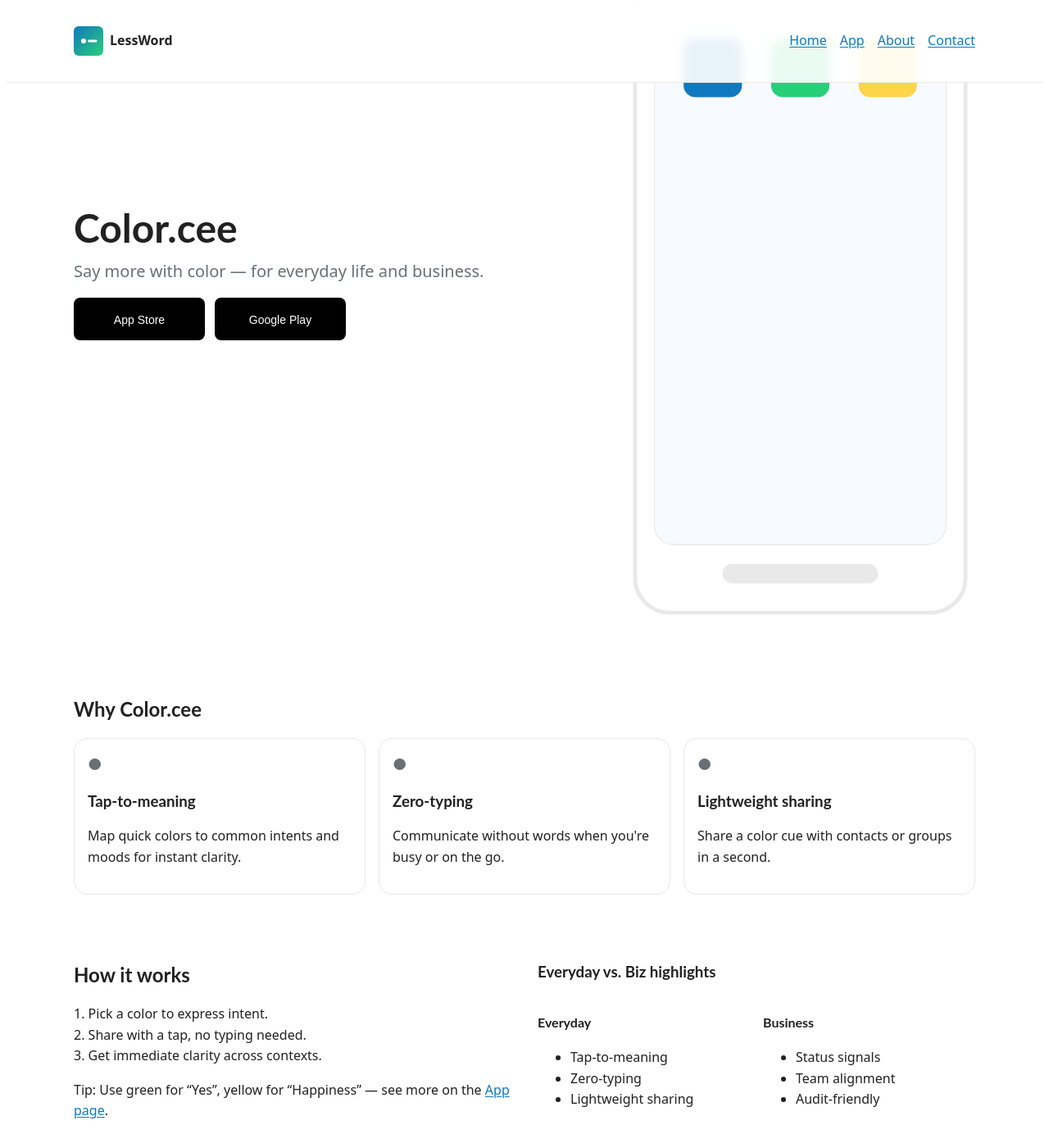
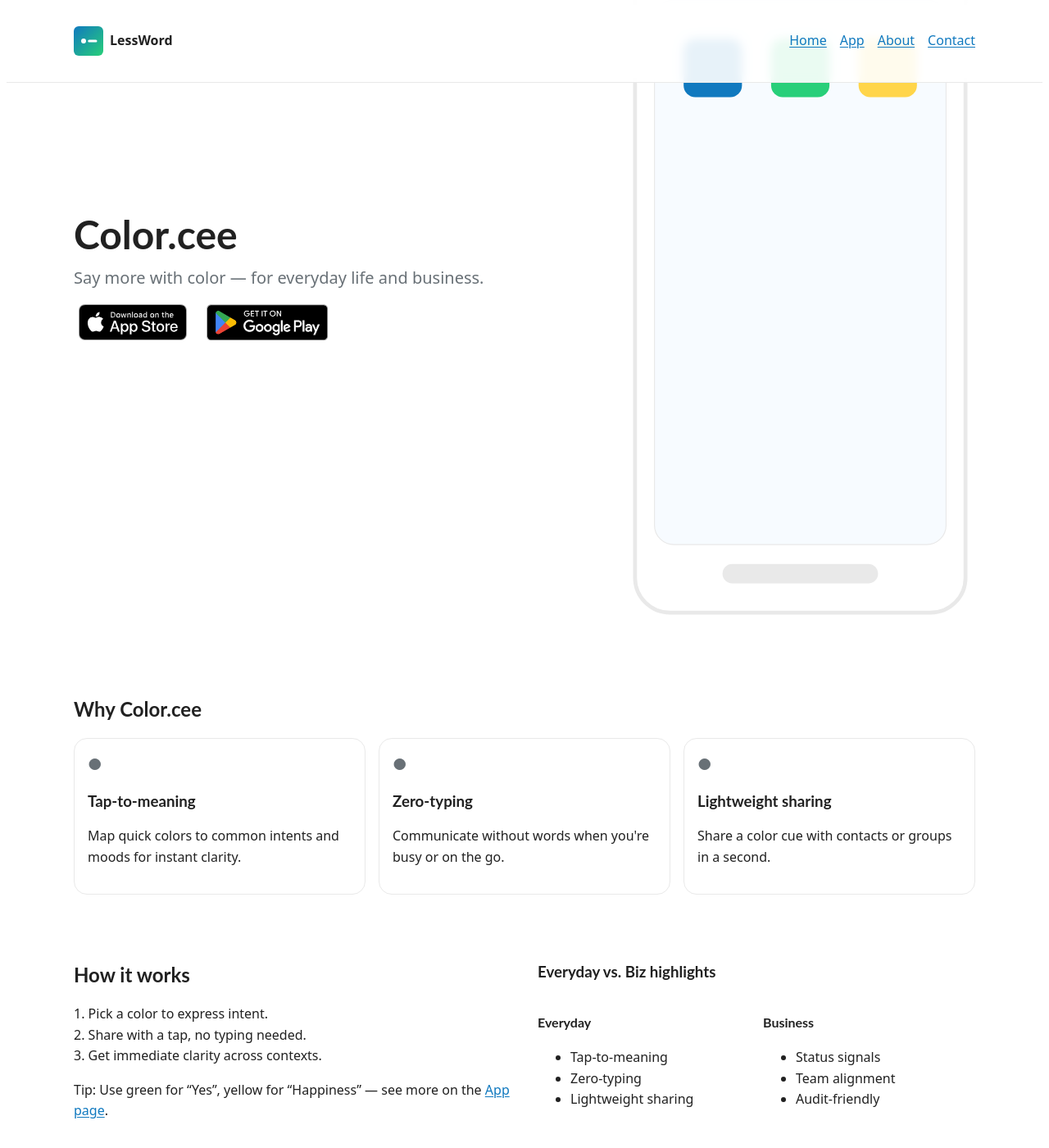
Before and after one commit to normanholz/colorcee-site, a Jekyll site: the page built from index.md, in a window 1280 px wide and 1400 px high, scrolled down 236 px. Shown: the whole window at 82% size. Built offline with Jekyll 4.4.1, drawn with Linux system fonts in a browser that asks for light colours.

Commit message:
fix app store badges

```diff
--- a/_config.yml
+++ b/_config.yml
@@ -15,6 +15,14 @@ plugins:
   - jekyll-seo-tag
   - jekyll-sitemap
   - jekyll-feed
+
+# Store Badges
+ios_app_id: "1234567890"         # your Apple App ID (numeric)
+android_package: "com.example.app" # your Play package name
+badge_locale: "en-US"             # Apple badge locale (e.g., de-DE, en-US)
+google_badge_locale: "en"         # Google badge locale code (e.g., de, en)
+#apple_affiliate_token: ""         # optional: Apple affiliate ?at= token
+#utm_campaign: "website-badge"     # optional: for Play referrer UTM
 
 # SCSS Configuration
 sass:
--- a/_includes/store-badges.html
+++ b/_includes/store-badges.html
@@ -1,8 +1,29 @@
-<div class="store-badges">
-  <a href="#" target="_blank" rel="noopener" aria-label="Download on the App Store">
-    <img src="{{ '/assets/img/app-store-badge.svg' | relative_url }}" width="160" height="52" alt="App Store badge">
-  </a>
-  <a href="#" target="_blank" rel="noopener" aria-label="Get it on Google Play">
-    <img src="{{ '/assets/img/google-play-badge.svg' | relative_url }}" width="160" height="52" alt="Google Play badge">
-  </a>
+<div class="store-badges" role="group" aria-label="Download the app">
+    <!-- App Store -->
+    <a
+            class="badge badge--apple"
+            href="https://apps.apple.com/app/id{{ site.ios_app_id }}{% if site.apple_affiliate_token and site.apple_affiliate_token != '' %}?at={{ site.apple_affiliate_token }}{% endif %}"
+            target="_blank" rel="noopener"
+            aria-label="Download on the App Store"
+    >
+        <img
+                src="{{ '/assets/img/badges/app-store/en.svg' | relative_url }}"
+                alt="Download on the App Store"
+                height="44" loading="lazy"
+        />
+    </a>
+
+    <!-- Google Play -->
+    <a
+            class="badge badge--google"
+            href="https://play.google.com/store/apps/details?id={{ site.android_package }}{% if site.utm_campaign %}&referrer=utm_source%3Dwebsite%26utm_medium%3Dbadge%26utm_campaign%3D{{ site.utm_campaign | uri_escape }}{% endif %}"
+            target="_blank" rel="noopener"
+            aria-label="Get it on Google Play"
+    >
+        <img
+                src="{{ '/assets/img/badges/google-play/en.png' | relative_url }}"
+                alt="Get it on Google Play"
+                height="44" loading="lazy"
+        />
+    </a>
 </div>
--- a/assets/scss/main.scss
+++ b/assets/scss/main.scss
@@ -47,7 +47,7 @@ a:focus-visible, button:focus-visible, input:focus-visible, textarea:focus-visib
 .hero__media img { width: 100%; height: auto; }
 @media (max-width: 900px){ .hero { grid-template-columns: 1fr; } }
 
-.store-badges { display: inline-flex; gap: .75rem; align-items: center; flex-wrap: wrap; }
+//.store-badges { display: inline-flex; gap: .75rem; align-items: center; flex-wrap: wrap; }
 
 /* Sections */
 .split { display: grid; grid-template-columns: 1fr 1fr; gap: 2rem; }
@@ -112,3 +112,27 @@ input:focus-visible, textarea:focus-visible { @include focus-ring; }
 
 /* Page prose */
 .prose-page p, .prose-page li { max-width: 65ch; }
+
+/* App badges */
+
+.store-badges {
+  display: flex; align-items: center; gap: 12px; flex-wrap: wrap;
+}
+
+.store-badges .badge img {
+  display: block;
+  height: 44px;     // ≥ 40px per Apple
+  width: auto;
+}
+
+/* Clear space “buffer”: ~25% of height as outer margin, per guidelines */
+.store-badges .badge {
+  display: inline-flex;
+  padding: 0;       // don’t add inner padding (don’t alter artwork)
+  margin: 0 6px;    // minimal horizontal separation
+}
+
+/* Respect contrast: use neutral/light backgrounds behind badges */
+.store-badges {
+  /* ensure sufficient contrast behind the black Apple badge & Google badge */
+}
```
Also changed, not shown: assets/img/badges/app-store/en.svg (added), assets/img/badges/google-play/en.png (added).
